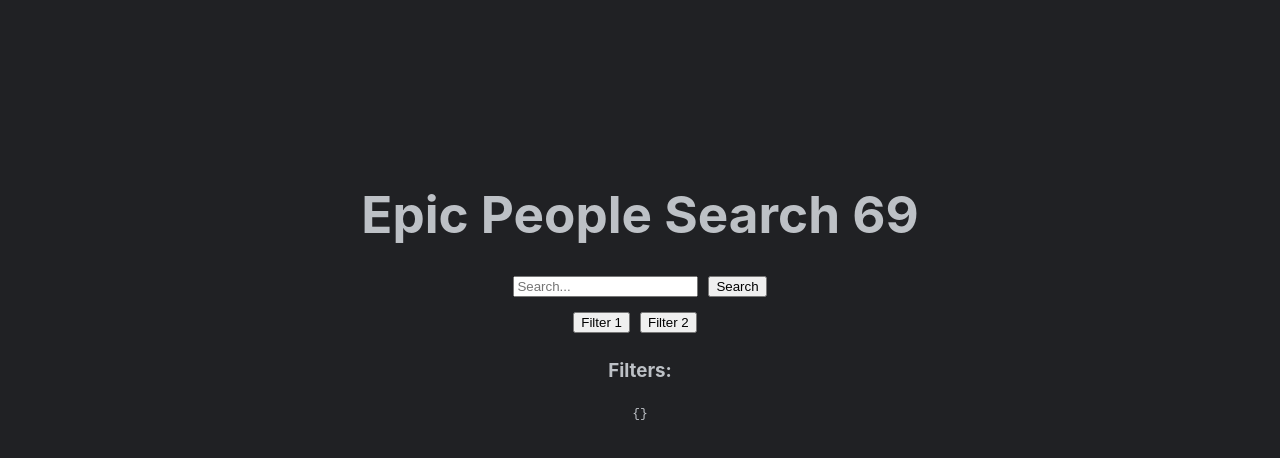
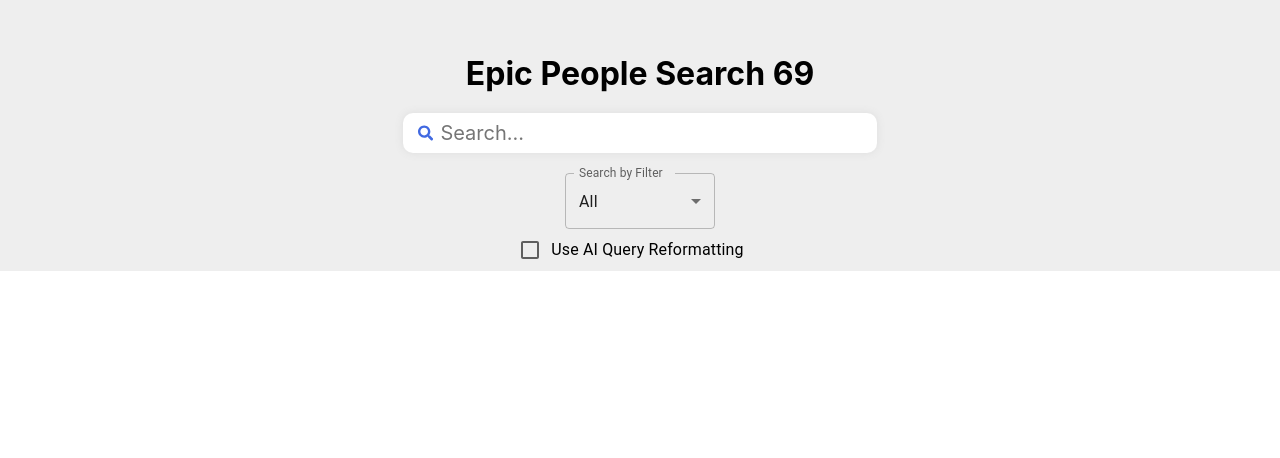
Before and after one commit to tacoshrimp/PeopleSearch, a React (Vite) app: page / in a window 1280 px wide. Shown: the part 106-564 px from the top of the page. Built offline with nearby package versions, Linux system fonts and the light colour scheme.

Commit message:
Change colors. Add filters. Add basic calls

```diff
--- a/src/App.css
+++ b/src/App.css
@@ -1,4 +1,19 @@
-#root {
+.App {
+  background-color: #eee;
+
+}
+
+.search-contents {
+  padding-top: 20vh;
+  width: 100%;
+  margin: auto;
+  display: flex;
+  flex-direction: column;
+  align-items: center;
+  min-width: 200px;
+}
+
+/* #root {
   max-width: 1920px;
   margin: 0 auto;
   padding: 2rem;
@@ -25,4 +40,4 @@
 
 .search-contents {
 
-}
+} */
--- a/src/App.jsx
+++ b/src/App.jsx
@@ -1,84 +1,155 @@
-import { useState } from 'react';
+import { useState , useEffect } from 'react';
 import './App.css'
 import ResultBox from './Components/Resultbox';
+import SearchBar from './Components/SearchBar';
+import MultiLine from './Components/MultiLine';
 
-const centerStyle = {
-  display: 'flex',
-  alignItems: 'center',
-};
+import axios from 'axios';
 
-{/* TODO - Update page when search button is clicked */}
+import { Select, MenuItem, FormControl, InputLabel } from "@mui/material";
+import { Checkbox, FormControlLabel } from "@mui/material";
 
 function App() {
+
+
   const [query, setQuery] = useState('');
   const [filters, setFilters] = useState({});
   const [searchResults, setSearchResults] = useState([]);
 
-  const handleFilterClick = (filterName) => {
-    setFilters((prevFilters) => ({
-      ...prevFilters,
-      [filterName]: !prevFilters[filterName],
-    }));
+
+  const [searchBy, setSearchBy] = useState("default");
+  const [checked, setChecked] = useState(false);
+
+  const handleSearchBy = (event) => {
+    setSearchBy(event.target.value);
   };
 
-  const handleSearch = async () => {
+  const handleCheckbox = (event) => {
+    setChecked(event.target.checked);
+  };
+
+  const sendToMain = (data) => {
+    // TODO Fix dates
+    console.log(data);
+  };
+
+  const serverLink = "https://597d-185-84-106-204.ngrok-free.app";
+  let linkSuffix = "";
+
+  const handleSearch = (query) => {
     console.log('Search Query:', query);
     console.log('Filters:', filters);
-    // TODO - replace this with a real API call based on filters
 
-    // const response = await fetch(`/api/search?query=${query}`);
-    // const results = await response.json();
+    if(!checked) {
+      switch(searchBy) {
+        case "default":
+          linkSuffix = `/search/all?q=${query}`;
+          break;
+        case "name":
+          linkSuffix = `/search?name=${query}`;
+          break;
+        case "dob":
+          linkSuffix = `/search?dob=${query}`;
+          break;
+        case "occupation":
+          linkSuffix = `/search?occupation=${query}`;
+          break;
+        default:
+          console.log("Invalid searchBy value");
+          break;
+      }
+    } else {
+      query = callGPT(query);
+      linkSuffix = `/search/all?q=${query}`;
+    }
 
-    const results = [
-      {
-        name: "John Doe",
-        description: "A person who is a person " + query,
-      },
-      {
-        name: "Jane Doe",
-        description: "A person2 who is a person2 " + query,
-      }
-    ];
-    setSearchResults(results);
+    fetchData(query);
   };
 
-  const handleEnterPress = (e) => {
-    if (e.key === 'Enter') {
-      handleSearch();
+  const callGPT = (query) => {
+    // TODO - Call GPT API
+
+    query = "engineer";
+
+    return query;
+  }
+
+  const fetchData = (query) => {
+      const axiosConfig = {
+        headers: {
+          'ngrok-skip-browser-warning': 'koosa'
+        }
+      };
+
+
+
+      axios.get(`${serverLink + linkSuffix}`, axiosConfig)
+      .then((response) => {
+        if (response.status === 200) {
+          console.log('JSON Response:');
+          console.log(response.data);
+          setSearchResults(response.data);
+        } else {
+          console.error('Request failed with status code: ' + response.status);
+        }
+      })
+      .catch((error) => {
+        console.error('Error:', error);
+      });
+  }
+
+
+  const handleFileChange = (e) => {
+    const file = e.target.files[0];
+    if (file) {
+      if (file.type === 'application/vnd.openxmlformats-officedocument.wordprocessingml.document') {
+        // TODO - Send file to server
+        console.log('Selected .docx file:', file);
+      } else {
+        alert('Please select a .docx file.');
+      }
     }
   };
 
   {/* TODO - Improve overall page style */}
   return (
+    <div className="App">
       <div className="search-contents">
-      {/* TODO - Create real name */}
         <h1>Epic People Search 69</h1>
-      <div className="search-bar-container">
-        <div className="search-bar" style={centerStyle}>
-          <input
-            type="text"
-            placeholder="Search..."
-            value={query}
-            onChange={(e) => setQuery(e.target.value)}
-            onKeyDown={handleEnterPress}
+        {searchBy === "multiline" ? <MultiLine sendToMain={sendToMain} /> : <SearchBar handleSearch={handleSearch} />}
+
+        <div>
+          <FormControl variant="outlined" style={{ width: '150px' }}>
+            <InputLabel id="page-select-label">Search by Filter</InputLabel>
+            <Select
+              labelId="page-select-label"
+              id="page-select"
+              value={searchBy}
+              onChange={handleSearchBy}
+              label="Search by Filter"
+            >
+              <MenuItem value={"default"}>All</MenuItem>
+              <MenuItem value={"name"}>Name</MenuItem>
+              <MenuItem value={"dob"}>Date of Birth</MenuItem>
+              <MenuItem value={"occupation"}>Occupation</MenuItem>
+              <MenuItem value={"multiline"}>Multi-Line</MenuItem>
+            </Select>
+          </FormControl>
+        </div>
+
+        <div>
+          <FormControlLabel
+            control={
+              <Checkbox
+                checked={checked}
+                onChange={handleCheckbox}
               />
-          <button className="search-button" onClick={handleSearch}>Search</button>
+            }
+            label={"Use AI Query Reformatting"}
+          />
         </div>
-      </div>
-      {/* TODO - Create real filters and update button states based on value */}
-      <div className="filter-buttons">
-        <button onClick={() => handleFilterClick('filter1')} className="filter-button">
-          Filter 1
-        </button>
-        <button onClick={() => handleFilterClick('filter2')} className="filter-button">
-          Filter 2
-        </button>
-      </div>
+
         <div className="results">
-        <div>
-          <h3>Filters:</h3>
-          <pre>{JSON.stringify(filters, null, 2)}</pre>
-        </div>
           <div className="search-results">
             {
               searchResults.map((result, index) => (
@@ -88,6 +159,7 @@ function App() {
           </div>
         </div>
       </div>
+    </div>
   );
 }
 
--- /dev/null
+++ b/src/Components/MultiLine.css
@@ -0,0 +1,4 @@
+.main {
+    margin: 'auto';
+    padding: 20px;
+}
--- /dev/null
+++ b/src/Components/MultiLine.jsx
@@ -0,0 +1,158 @@
+import React from 'react';
+import { useState } from 'react';
+import "./MultiLine.css";
+import { TextField, FormControl, Select, MenuItem, Slider } from "@mui/material";
+import { Box } from "@mui/system";
+import Button from '@mui/material/Button';
+
+function MultiLine({ sendToMain }) {
+    const [name, setName] = useState("");
+    const [occupation, setOccupation] = useState("");
+    const [description, setDescription] = useState("");
+    const [likes, setLikes] = useState("");
+    const [interests, setInterests] = useState("");
+    const [gender, setGender] = useState("");
+    const [age, setAge] = useState("");
+    const [dob, setDob] = useState([1900, 2023]);
+
+    const marks = [
+        {
+          value: 1900,
+          label: '1900',
+        },
+        {
+          value: 2023,
+          label: '2023',
+        },
+    ];
+
+    const handleSliderChange = (event, newValue) => {
+        setDob(newValue);
+    };
+
+    function valuetext(value) {
+        return `${value}`;
+    }
+
+    const handleSubmit = () => {
+
+        console.log("Form submitted with values:");
+        console.log("Name:", name);
+        console.log("Age:", age);
+        console.log("Gender:", gender);
+        console.log("Occupation:", occupation);
+        console.log("Description:", description);
+        console.log("Likes:", likes);
+        console.log("Interests:", interests);
+        console.log("Date of Birth:", dob[0]);
+
+        // Create a list to store all data
+        let data = [
+            name,
+            age,
+            gender,
+            occupation,
+            description,
+            likes,
+            interests,
+            dob
+        ];
+
+        sendToMain(data);
+    };
+
+    return (
+        <div className="main">
+            <Box
+                display="flex"
+                flexDirection="column"
+                alignItems="flex-start"
+                justifyContent="center"
+                sx={{ '& > :not(style)': { m: 1, width: '25ch' } }}
+                >
+                <TextField
+                    label="Name"
+                    variant="outlined"
+                    value={name}
+                    onChange={(e) => setName(e.target.value)}
+                />
+                <FormControl variant="outlined" sx={{ margin: 'auto' }}>
+                    <Select
+                        value={gender}
+                        onChange={(e) => setGender(e.target.value)}
+                        displayEmpty
+                        >
+                        <MenuItem value=""><em>Gender</em></MenuItem>
+                        <MenuItem value="Male">Male</MenuItem>
+                        <MenuItem value="Female">Female</MenuItem>
+                    </Select>
+                </FormControl>
+                <TextField
+                    label="Age"
+                    variant="outlined"
+                    value={age}
+                    onChange={(e) => setAge(e.target.value)}
+                    type="number"
+                />
+                <p style={{ margin: 'auto',  display: "flex", justifyContent: "center", paddingTop: 10 }}>
+                    Date of Birth
+                </p>
+                <Box sx={{ width: 300 }}>
+                    <Slider
+                        defaultValue={0}
+                        value={dob}
+                        onChange={handleSliderChange}
+                        getAriaValueText={valuetext}
+                        marks={marks}
+                        valueLabelDisplay="auto"
+                        min={1900}
+                        max={2023}
+                        disableSwap
+                        sx={{
+                            color: "#619cfa",
+                        }}
+                    />
+                </Box>
+                <TextField
+                    label="Occupation"
+                    variant="outlined"
+                    value={occupation}
+                    onChange={(e) => setOccupation(e.target.value)}
+                />
+                <TextField
+                    label="Description"
+                    variant="outlined"
+                    value={description}
+                    onChange={(e) => setDescription(e.target.value)}
+                />
+                <TextField
+                    label="Likes"
+                    variant="outlined"
+                    value={likes}
+                    onChange={(e) => setLikes(e.target.value)}
+                />
+                <TextField
+                    label="Interests"
+                    variant="outlined"
+                    value={interests}
+                    onChange={(e) => setInterests(e.target.value)}
+                />
+            </Box>
+            <Box display="flex" justifyContent="center" p={1} m={1}>
+                <Button variant="outline" color="primary" onClick={handleSubmit} sx={{
+                    backgroundColor: "#619cfa",
+                    color: "#eeeeee",
+                    '&:hover': {
+                        backgroundColor: "#61bafa",
+                        color: "#eeeeee",
+                    }
+
+                }}>
+                    Submit
+                </Button>
+            </Box>
+        </div>
+    );
+}
+
+export default MultiLine;
--- /dev/null
+++ b/src/Components/SearchBar.css
@@ -0,0 +1,28 @@
+.search-bar-container {
+    background-color: white;
+    width: 37%;
+    border-radius: 10px;
+    height: 40px;
+    padding: 0 15px;
+    box-shadow: 0px 0px 8px #ddd;
+    display: flex;
+    align-items: center;
+    margin: 20px;
+}
+
+input {
+    background-color: transparent;
+    border: none;
+    height: 100%;
+    width: 100%;
+    margin-left: 7px;
+    font-size: 1.25rem;
+}
+
+input:focus {
+    outline: none;
+}
+
+#search-icon {
+    color: royalblue;
+}
--- /dev/null
+++ b/src/Components/SearchBar.jsx
@@ -0,0 +1,28 @@
+import React, { useState } from 'react';
+import "./SearchBar.css";
+import { FaSearch } from 'react-icons/fa';
+
+const SearchBar = ({ handleSearch }) => {
+  const [query, setQuery] = useState('');
+
+  const handleEnterPress = (e) => {
+    if (e.key === 'Enter') {
+      handleSearch(query);
+    }
+  };
+
+  return (
+    <div className="search-bar-container">
+        <FaSearch id="search-icon" />
+        <input
+          type="text"
+          placeholder="Search..."
+          value={query}
+          onChange={(e) => setQuery(e.target.value)}
+          onKeyDown={handleEnterPress}
+        />
+    </div>
+  );
+}
+
+export default SearchBar;
--- a/src/index.css
+++ b/src/index.css
@@ -1,4 +1,12 @@
-:root {
+* {
+  box-sizing: border-box;
+  margin: 0px;
+  padding: 0px;
+  font-family: Inter, system-ui, Avenir, Helvetica, Arial, sans-serif;
+}
+
+
+/* :root {
   font-family: Inter, system-ui, Avenir, Helvetica, Arial, sans-serif;
   line-height: 1.5;
   font-weight: 400;
@@ -36,4 +44,4 @@ body {
 h1 {
   font-size: 3.2em;
   line-height: 1.1;
-}
+} */
```
Also changed, not shown: package.json (+12 -1 lines), src/Components/ResultBox.jsx (+13 -2 lines), 1 other file (tests, documents, lock files or other folders). Lines whose indentation alone changed are shown as unchanged.
